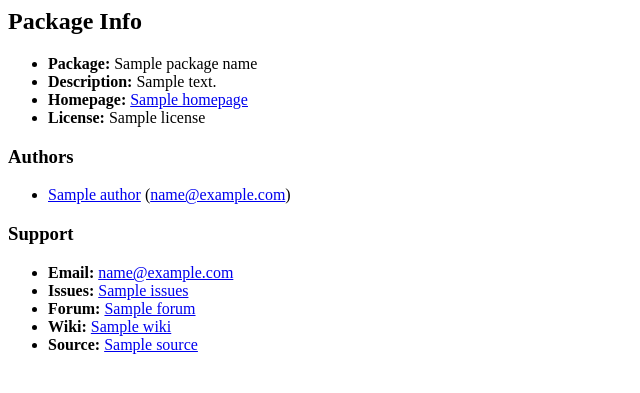
After one commit to craftsmancoding/repoman, a PHP site: template views/info.php in a window 1280 px wide. The commit adds this page. Shown: the top 393 px of the page, without its empty margins (0-640 px from the left). Run offline with PHP 8.4, Linux system fonts and the light colour scheme; the template is opened without the code that fills it: most values are stand-ins (such as "Sample title", 1, 10 or a date in 2020).

Commit message:
Some more info for a repo...

```diff
--- a/controllers/view.class.php
+++ b/controllers/view.class.php
@@ -19,9 +19,10 @@ class RepomanViewManagerController extends RepomanManagerController {
 		$this->props['pagetitle'] = 'View Repo';
 
         $repo = $this->modx->getOption('repo', $scriptProperties);
-
+		$info = $this->get_info($repo);
 		$this->props['content'] = $this->_load('page_repo',
 			array(
+                'info' => $this->get_info($repo),
 				'readme'=>$this->get_readme($repo),
 				'index_url' => $this->getUrl('home'),
 			)
--- /dev/null
+++ b/views/info.php
@@ -0,0 +1,28 @@
+<h2>Package Info</h2>
+
+<ul>
+    <li><strong>Package:</strong> <?php print $package_name; ?></li>
+    <li><strong>Description:</strong> <?php print $description; ?></li>
+    <li><strong>Homepage:</strong> <a href="<?php print $homepage; ?>"><?php print $homepage; ?></a></li>
+    <li><strong>License:</strong> <?php print $license; ?></li>
+</ul>
+
+<h3>Authors</h3>
+<ul>
+<?php foreach ($authors as $a): ?>
+    <li>
+        <a href="<?php print $a['homepage']; ?>"><?php print $a['name']; ?></a>
+        (<a href="mailto:<?php print $a['email']; ?>"><?php print $a['email']; ?></a>)
+    </li>
+<?php endforeach; ?>
+</ul>
+
+<h3>Support</h3>
+
+<ul>
+    <li><strong>Email:</strong> <a href="mailto:<?php print $support['email']; ?>"><?php print $support['email']; ?></a></li>
+    <li><strong>Issues:</strong> <a href="<?php print $support['issues']; ?>"><?php print $support['issues']; ?></a></li>
+    <li><strong>Forum:</strong> <a href="<?php print $support['forum']; ?>"><?php print $support['forum']; ?></a></li>
+    <li><strong>Wiki:</strong> <a href="<?php print $support['wiki']; ?>"><?php print $support['wiki']; ?></a></li>
+    <li><strong>Source:</strong> <a href="<?php print $support['source']; ?>"><?php print $support['source']; ?></a></li>
+</ul>
```
Also changed, not shown: composer.json (+6 -6 lines), controllers/abstract/repomanmanagercontroller.class.php (+13 -1 lines), model/repoman/global.config.php (+9 -0 lines), model/repoman/repoman.class.php (+13 -11 lines), views/page_repo.php (+8 -1 lines).
